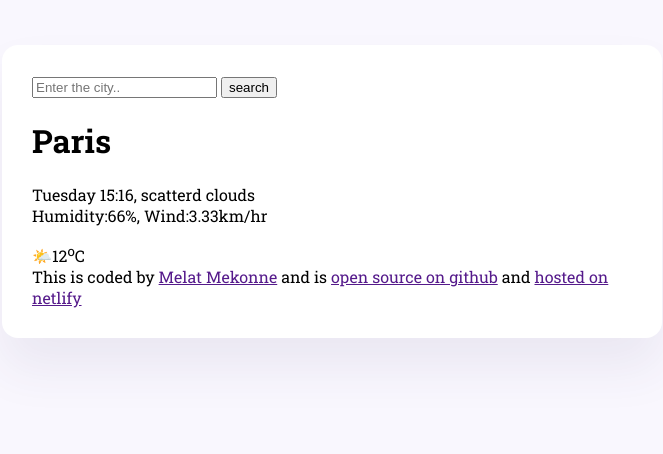
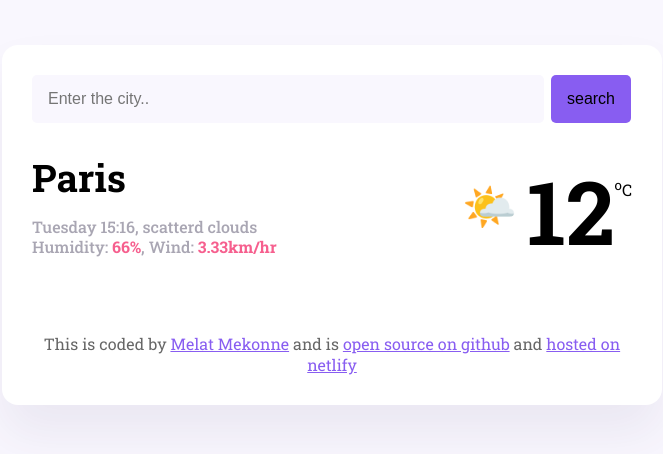
Before and after one commit to melat-mekonnen/new-Weather, a plain HTML site: page index.html in a window 1280 px wide. Shown: the whole page, without its empty margins (308-971 px from the left). Drawn offline with Linux system fonts and the light colour scheme.

Commit message:
update the basic CSS

```diff
--- a/index.html
+++ b/index.html
@@ -17,21 +17,29 @@
     <div class="weather-app">
         <header>
 
-            <form>
-                <input type="text" placeholder="Enter the city.." required>
-                <input type="submit" value="search">
+            <form class="search-form">
+                <input type="text" placeholder="Enter the city.." required class="search-form-input">
+                <input type="submit" value="search" class="search-form-button">
             </form>
         </header>
+
         <main>
-            <h1>Paris</h1>
-            <div>
-                <p>Tuesday 15:16, scatterd clouds
-                    <br>
-                    Humidity:66%, Wind:3.33km/hr
-                </p>
+            <div class="weather-app-container">
+                <div>
+                    <h1 class="weather-app-city">Paris</h1>
+                    <p class="weather-app-temprature"> Tuesday 15:16, scatterd clouds
+                        <br>
+                        Humidity: <strong>66%</strong>, Wind: <strong>3.33km/hr</strong>
+                    </p>
+                </div>
+                <div class="weather-app-temprature-container">
+                    <div class="weather-app-icon">🌤️</div>
+                    <div class="weather-app-measure">12</div>
+                    <div class="weather-app-unit"><sup>o</sup>C</div>
+                </div>
             </div>
-            <div>🌤️12<sup>o</sup>C</div>
         </main>
+
         <footer>
             This is coded by
             <a href="" target="_blank"> Melat Mekonne</a>
--- a/src/style.css
+++ b/src/style.css
@@ -1,6 +1,9 @@
 body{
    background-color: rgb(249, 247, 254);
    font-family:"Roboto Slab", serif;
+}
+a{
+    color:#885df1;
 }
 .weather-app{
     background-color:white;
@@ -11,3 +14,68 @@ body{
     border-radius: 16px;
 
 }
+footer{
+
+    padding:0 0 30px 0;
+
+}
+.search-form-input{
+    border:none;
+    background-color: rgb(249, 247, 254);
+    width:80%;
+    font-size:16px;
+    padding:15px 16px;
+    border-radius: 5px;
+
+}
+.search-form-button{
+   border:none;
+   background-color:#885df1;
+   font-size:16px;
+   padding:15px 16px;
+   border-radius:5px;
+   margin-left: 3px;
+
+}
+.weather-app-container{
+    display:flex;
+    justify-content: space-between;
+}
+.weather-app-city{
+    margin:0 ;
+    font-size:38px;
+    line-height: 48px;
+}
+.weather-app-temprature{
+    font-size: 16px;
+    color: rgba(39, 33, 66, 0.4);
+    line-height: 20px;
+    font-weight: 500;
+}
+.weather-app-temprature strong{
+    color:#f65f8e;
+}
+.weather-app-temprature-container{
+    display:flex;
+}
+main{
+    padding:30px 0;
+}
+.weather-app-icon{
+    margin-top:23px;
+    font-size:44px;
+    margin-right: 10px;
+
+}
+.weather-app-measure{
+    font-size:88px;
+    font-weight: bold;
+}
+.weather-app-unit{
+    margin-top:23px;
+}
+footer{
+   padding:30px 0 0 0;
+   text-align:center;
+   color:rgba(0,0,0,0.6);
+}
```
